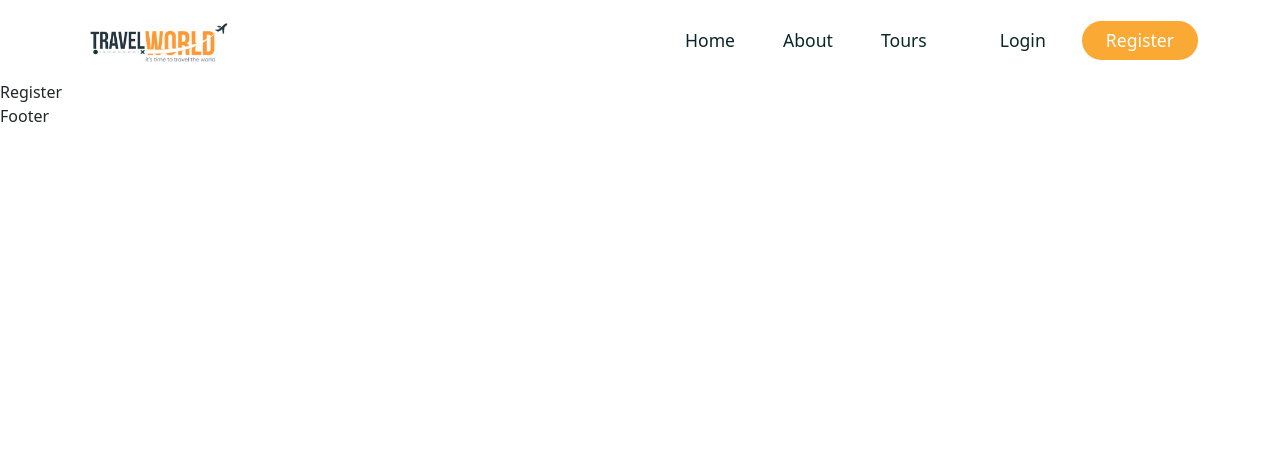
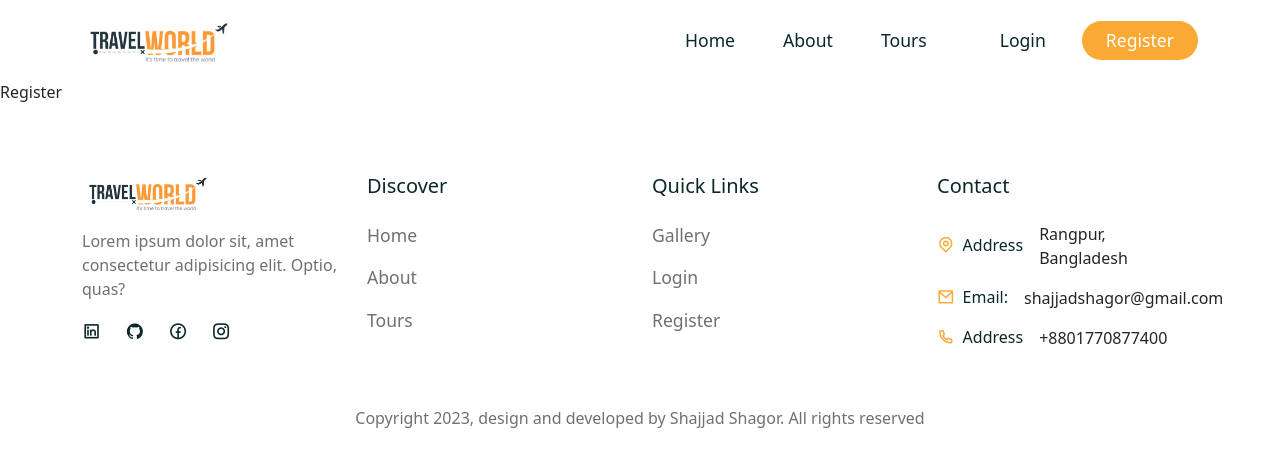
Before and after one commit to shagors/tour-project-mern, a React (Create React App) app in the folder frontend/: page /register in a window 1280 px wide. Shown: the top 466 px of the page. Built offline with nearby package versions, Linux system fonts and the light colour scheme; a web font is replaced by a local one.

Commit message:
footer desing and sticky bar set for header

```diff
--- a/frontend/src/components/Footer/Footer.jsx
+++ b/frontend/src/components/Footer/Footer.jsx
@@ -1,7 +1,145 @@
 import React from "react";
+import "./footer.css";
+import { Col, Container, ListGroup, ListGroupItem, Row } from "reactstrap";
+import logo from "../../assets/images/logo.png";
+import { Link } from "react-router-dom";
+
+const quick__links = [
+  {
+    path: "/home",
+    display: "Home",
+  },
+  {
+    path: "/about",
+    display: "About",
+  },
+  {
+    path: "/tours",
+    display: "Tours",
+  },
+];
+
+const quick__links2 = [
+  {
+    path: "/gallery",
+    display: "Gallery",
+  },
+  {
+    path: "/login",
+    display: "Login",
+  },
+  {
+    path: "/register",
+    display: "Register",
+  },
+];
 
 const Footer = () => {
-  return <div>Footer</div>;
+  const year = new Date().getFullYear();
+
+  return (
+    <footer className="footer">
+      <Container>
+        <Row>
+          <Col lg="3">
+            <div className="logo">
+              <img src={logo} alt="" />
+              <p>
+                Lorem ipsum dolor sit, amet consectetur adipisicing elit. Optio,
+                quas?
+              </p>
+
+              <div className="social__links d-flex align-items-center gap-4">
+                <span>
+                  <Link to="">
+                    <i class="ri-linkedin-box-line"></i>
+                  </Link>
+                </span>
+                <span>
+                  <Link to="">
+                    <i className="ri-github-fill"></i>
+                  </Link>
+                </span>
+                <span>
+                  <Link to="">
+                    <i className="ri-facebook-circle-line"></i>
+                  </Link>
+                </span>
+                <span>
+                  <Link to="">
+                    <i className="ri-instagram-line"></i>
+                  </Link>
+                </span>
+              </div>
+            </div>
+          </Col>
+
+          <Col lg="3">
+            <h5 className="footer__link-title">Discover</h5>
+            <ListGroup className="footer__quick-links">
+              {quick__links.map((item, index) => (
+                <ListGroupItem className="ps-0 border-0" key={index}>
+                  <Link to={item.path}>{item.display}</Link>
+                </ListGroupItem>
+              ))}
+            </ListGroup>
+          </Col>
+          <Col lg="3">
+            <h5 className="footer__link-title">Quick Links</h5>
+            <ListGroup className="footer__quick-links">
+              {quick__links2.map((item, index) => (
+                <ListGroupItem className="ps-0 border-0" key={index}>
+                  <Link to={item.path}>{item.display}</Link>
+                </ListGroupItem>
+              ))}
+            </ListGroup>
+          </Col>
+          <Col lg="3">
+            <h5 className="footer__link-title"> Contact</h5>
+            <ListGroup className="footer__quick-links">
+              <ListGroupItem className="ps-0 border-0 d-flex align-items-center gap-3">
+                <h6 className="mb-0 d-flex align-items-center gap-2">
+                  <span>
+                    <i className="ri-map-pin-line"></i>
+                  </span>
+                  Address
+                </h6>
+
+                <p className="mb-0">Rangpur, Bangladesh</p>
+              </ListGroupItem>
+              <ListGroupItem className="ps-0 border-0 d-flex align-items-center gap-3">
+                <h6 className="mb-0 d-flex align-items-center gap-2">
+                  <span>
+                    <i className="ri-mail-line"></i>
+                  </span>
+                  Email:
+                </h6>
+
+                <p className="mb-0">shajjadshagor@gmail.com</p>
+              </ListGroupItem>
+              <ListGroupItem className="ps-0 border-0 d-flex align-items-center gap-3">
+                <h6 className="mb-0 d-flex align-items-center gap-2">
+                  <span>
+                    <i className="ri-phone-line"></i>
+                  </span>
+                  Address
+                </h6>
+
+                <p className="mb-0">+8801770877400</p>
+              </ListGroupItem>
+            </ListGroup>
+          </Col>
+
+          <Col lg="12" className="text-center pt-5">
+            <p className="copyright">
+              Copyright {year}, design and developed by Shajjad Shagor. All
+              rights reserved
+            </p>
+          </Col>
+        </Row>
+      </Container>
+    </footer>
+  );
 };
 
 export default Footer;
--- /dev/null
+++ b/frontend/src/components/Footer/footer.css
@@ -0,0 +1,40 @@
+.footer {
+  padding-top: 70px;
+  padding-bottom: 30px;
+}
+
+.footer .logo img {
+  width: 50%;
+  margin-bottom: 1rem;
+}
+
+.footer .logo p {
+  color: var(--text-color);
+}
+
+.social__links span a {
+  text-decoration: none;
+  color: var(--heading-color);
+  font-size: 1.2rem;
+}
+
+.footer__link-title {
+  color: var(--heading-color);
+  margin-bottom: 1rem;
+}
+
+.footer__quick-links li a {
+  text-decoration: none;
+  color: var(--text-color);
+  font-size: 1.1rem;
+}
+
+.footer__quick-links h6 span i {
+  color: var(--secondary-color);
+  font-size: 1.1rem;
+}
+
+.copyright {
+  color: var(--text-color);
+  font-size: 1rem;
+}
--- a/frontend/src/components/Header/Header.jsx
+++ b/frontend/src/components/Header/Header.jsx
@@ -1,4 +1,4 @@
-import React from "react";
+import React, { useEffect, useRef } from "react";
 import { Button, Col, Container, Row } from "reactstrap";
 import { Link, NavLink } from "react-router-dom";
 import "./header.css";
@@ -20,8 +20,28 @@
 ];
 
 const Header = () => {
+  const headerRef = useRef(null);
+  const stickyHeaderFunc = () => {
+    window.addEventListener("scroll", () => {
+      if (
+        document.body.scrollTop > 80 ||
+        document.documentElement.scrollTop > 80
+      ) {
+        headerRef.current.classList.add("sticky__header");
+      } else {
+        headerRef.current.classList.remove("sticky__header");
+      }
+    });
+  };
+
+  useEffect(() => {
+    stickyHeaderFunc();
+
+    return window.removeEventListener("scroll", stickyHeaderFunc);
+  }, []);
+
   return (
-    <header className="header">
+    <header className="header" ref={headerRef}>
       <Container>
         <Row>
           <div className="nav__wrapper d-flex align-items-center justify-content-between">
```
